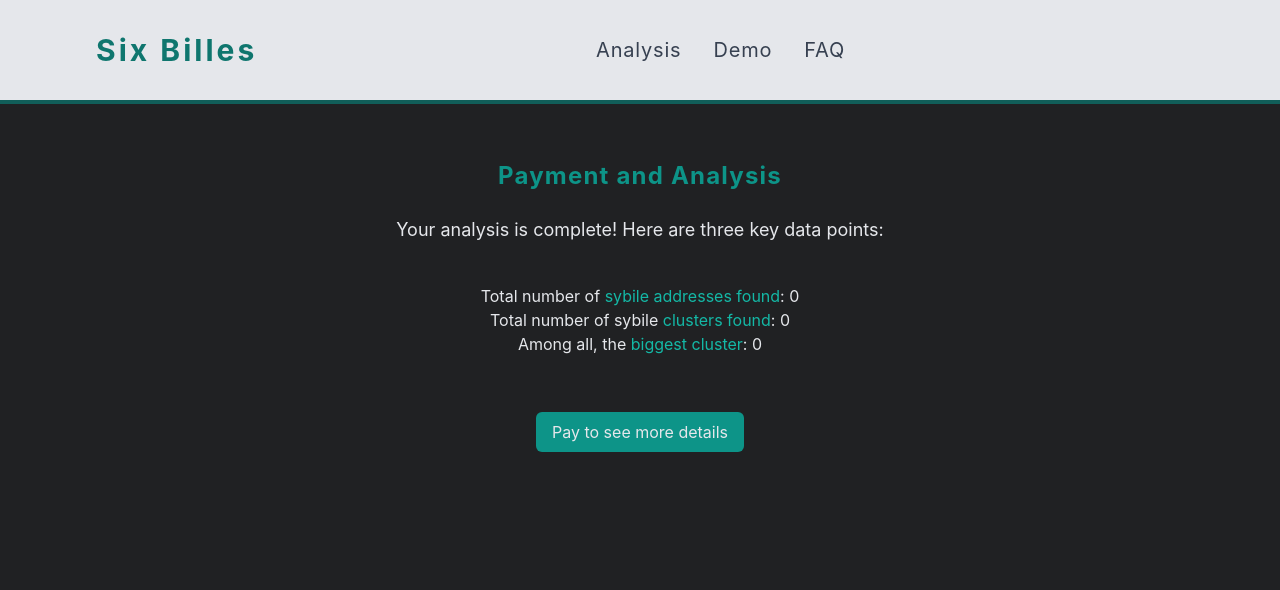
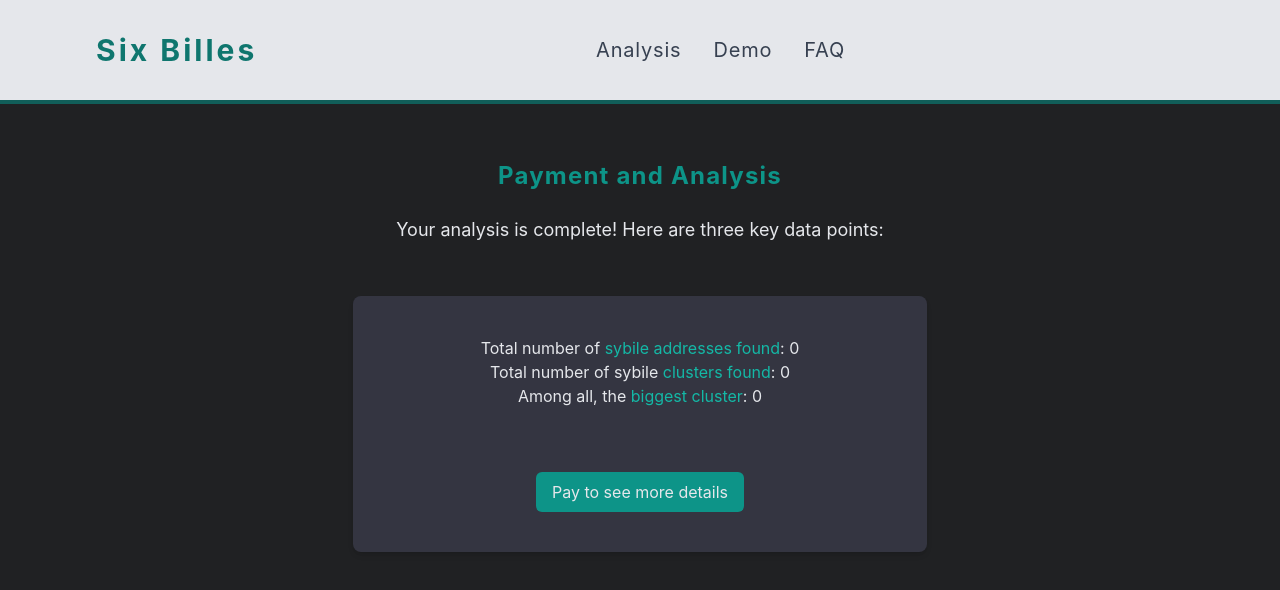
Before and after one commit to muhuuh/sybile, a React (Create React App) app: page /main/payment in a window 1280 px wide. Shown: the top 590 px of the page. Built offline with nearby package versions, Linux system fonts and the light colour scheme.

Commit message:
setup supase in frontend

```diff
--- a/package.json
+++ b/package.json
@@ -4,6 +4,7 @@
   "private": true,
   "dependencies": {
     "@reduxjs/toolkit": "^2.2.2",
+    "@supabase/supabase-js": "^2.41.1",
     "@testing-library/jest-dom": "^5.17.0",
     "@testing-library/react": "^13.4.0",
     "@testing-library/user-event": "^13.5.0",
--- /dev/null
+++ b/src/Supabase/supabase.js
@@ -0,0 +1,9 @@
+// supabase.js
+import { createClient } from "@supabase/supabase-js";
+
+const SUPABASE_URL = process.env.REACT_APP_SUPABASE_URL;
+const SUPABASE_KEY = process.env.REACT_APP_SUPABASE_KEY;
+
+const supabase = createClient(SUPABASE_URL, SUPABASE_KEY);
+
+export default supabase;
--- a/src/components/Main/Payment/PaymentMain.js
+++ b/src/components/Main/Payment/PaymentMain.js
@@ -8,7 +8,7 @@ const PaymentMain = () => {
   const assignedId = useSelector((state) => state.paymnent.user.assignedId);
   const paymentMade = useSelector((state) => state.paymnent.user.paymentMade);
   const analysisDone = useSelector((state) => state.paymnent.user.analysisDone);
-  const mainDataPoints = useSelector((state) => state.visuals.mainDataPoints); // Replace with actual data points from your state
+  const mainDataPoints = useSelector((state) => state.visuals.mainDataPoints);
 
   console.log("mainDataPoints");
   console.log(analysisDone);
@@ -43,9 +43,9 @@ const PaymentMain = () => {
         )}
 
         {analysisDone && (
-          <div>
+          <div className="flex flex-col">
             {/* Example rendering of data points, replace with actual content */}
-            <div className="my-10">
+            <div className=" my-10 mx-auto max-w-6xl  bg-lightBgGray rounded-lg shadow-md py-10 px-32">
               <div className="text-gray-200">
                 Total number of{" "}
                 <span className="text-teal-500">sybile addresses found</span>:{" "}
@@ -62,13 +62,13 @@ const PaymentMain = () => {
                 <span className="text-teal-500">biggest cluster</span>:{" "}
                 {mainDataPoints.biggestCluster}
               </div>
+              <button
+                onClick={() => navigate("/main/payment/details")}
+                className="mt-16 mx-auto bg-teal-600 text-gray-200 px-4 py-2 rounded-md hover:bg-teal-700 transition duration-200"
+              >
+                Pay to see more details
+              </button>
             </div>
-            <button
-              onClick={() => navigate("/main/payment/details")} // Replace with your actual payment flow trigger
-              className="mt-4 bg-teal-600 text-gray-200 px-4 py-2 rounded-md hover:bg-teal-700 transition duration-200"
-            >
-              Pay to see more details
-            </button>
           </div>
         )}
       </div>
```
Also changed, not shown: 2 other files (tests, documents, lock files or other folders).
